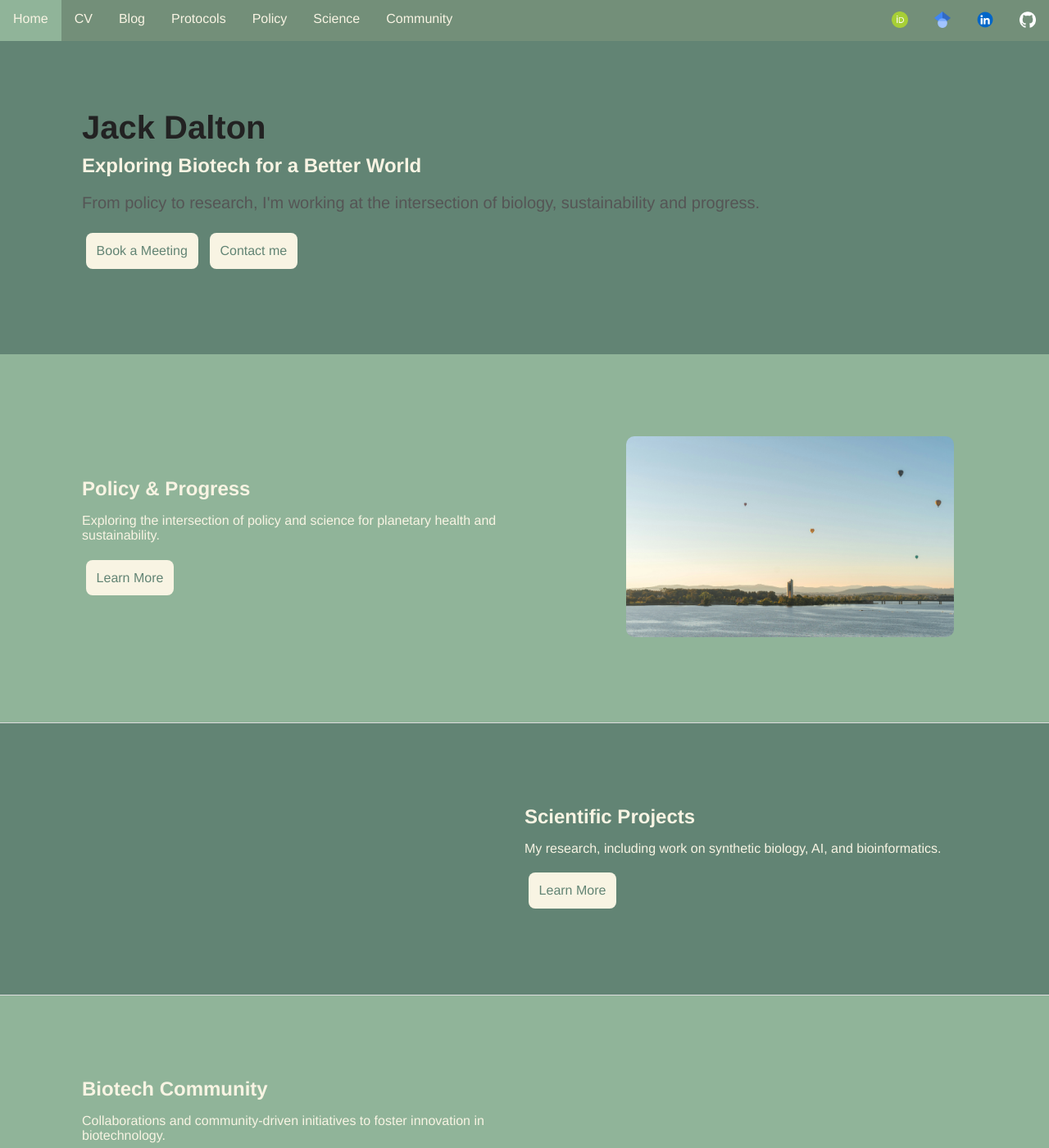
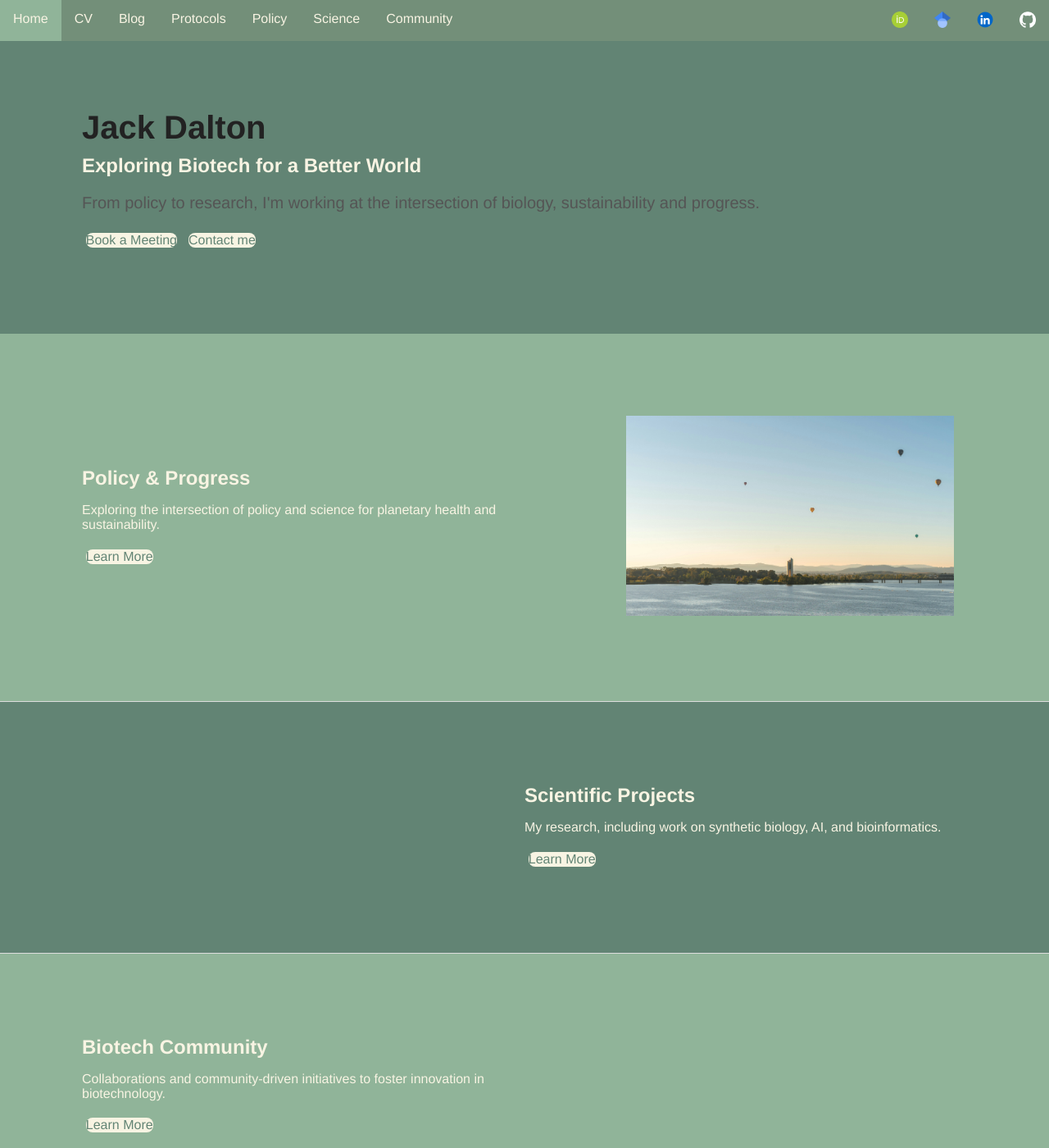
Before and after one commit to JackATDalton/JackATDalton.github.io, a Jekyll site: the page built from index.html, in a window 1280 px wide and 1400 px high. Shown: the whole window at 82% size. Built offline with Jekyll 4.4.1, drawn with Linux system fonts in a browser that asks for light colours; some web fonts are replaced.

Commit message:
Trying to make images full height of subsection

```diff
--- a/stylesheets/style.css
+++ b/stylesheets/style.css
@@ -96,7 +96,6 @@
   text-decoration: none!important; /* Removes underline for links */
   text-align: center; /* Centers text */
   margin:.3em;
-  padding: .8em;
 }
 
 .button:hover {
@@ -133,10 +132,9 @@
 }
 
 .image img {
-    width: 100%;
+    height: 100%;
     max-width: 400px;
-    height: auto;
-    border-radius: 10px;
+    width: auto;
 }
 
 .section {
```
